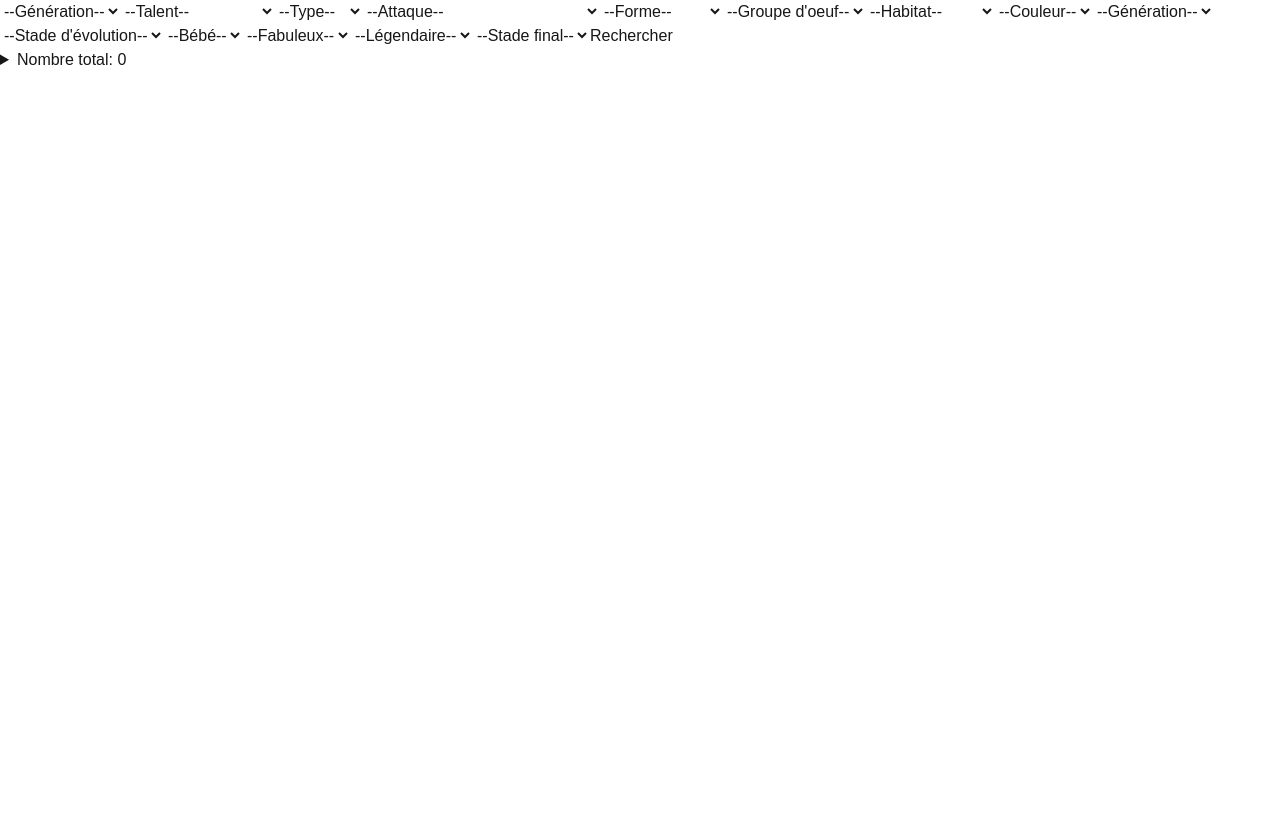
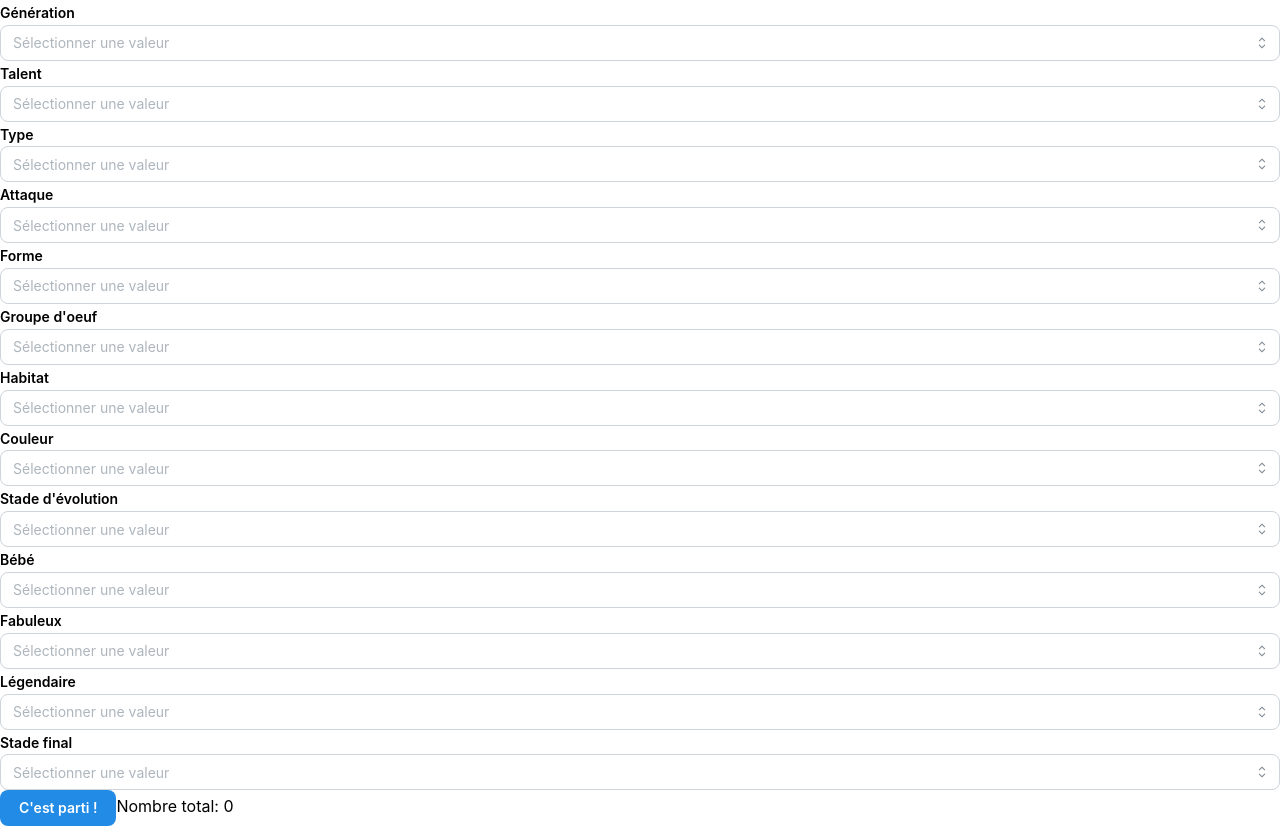
Before and after one commit to JeanDracolosse/poke-quizz, a Next.js app: page / in a window 1280 px wide. Before the commit the page ends 800 px from the top, so only its background shows below. Built offline with nearby package versions, Linux system fonts and the light colour scheme.

Commit message:
Add mantine

```diff
--- a/app/Constants.tsx
+++ b/app/Constants.tsx
@@ -1,2 +1,3 @@
 export const GRAPHQL_URL = 'https://graphql.pokeapi.co/v1beta2'
 export const LANG_ID = 5
+export const CHUNK_SIZE = 10;
--- a/app/components/CriteriaSelects.tsx
+++ b/app/components/CriteriaSelects.tsx
@@ -2,7 +2,9 @@
 
 import { useState } from "react";
 import PokemonQueryBuilder from "../util/PokemonQueryBuilder";
-import { GRAPHQL_URL, LANG_ID } from "../Constants";
+import { CHUNK_SIZE, GRAPHQL_URL, LANG_ID } from "../Constants";
+import { Select, Table, Button, Spoiler } from '@mantine/core';
+
 
 export type Props = {
     abilities: { id: string, name: string }[];
@@ -15,21 +17,23 @@ export type Props = {
 };
 
 export default function CriteriaSelects({ abilities, types, moves, shapes, eggGroups, habitats, colors }: Props) {
-    const [selectedGeneration, setSelectedGeneration] = useState<string | undefined>(undefined);
-    const [selectedAbility, setSelectedAbility] = useState<string | undefined>(undefined);
-    const [selectedType, setSelectedType] = useState<string | undefined>(undefined);
-    const [selectedMove, setSelectedMove] = useState<string | undefined>(undefined);
-    const [selectedShape, setSelectedShape] = useState<string | undefined>(undefined);
-    const [selectedEggGroup, setSelectedEggGroup] = useState<string | undefined>(undefined);
-    const [selectedHabitat, setSelectedHabitat] = useState<string | undefined>(undefined);
-    const [selectedColor, setSelectedColor] = useState<string | undefined>(undefined);
-    const [selectedEvolutionStage, setSelectedEvolutionStage] = useState<string | undefined>(undefined);
-    const [selectedBaby, setSelectedBaby] = useState<string | undefined>(undefined);
-    const [selectedLegendary, setSelectedLegendary] = useState<string | undefined>(undefined);
-    const [selectedMythical, setSelectedMythical] = useState<string | undefined>(undefined);
-    const [selectedEvolve, setSelectedEvolve] = useState<string | undefined>(undefined);
+    const [expanded, setExpanded] = useState(false);
 
-    const [pokemonList, setPokemonList] = useState([]);
+    const [selectedGeneration, setSelectedGeneration] = useState<string | null>(null);
+    const [selectedAbility, setSelectedAbility] = useState<string | null>(null);
+    const [selectedType, setSelectedType] = useState<string | null>(null);
+    const [selectedMove, setSelectedMove] = useState<string | null>(null);
+    const [selectedShape, setSelectedShape] = useState<string | null>(null);
+    const [selectedEggGroup, setSelectedEggGroup] = useState<string | null>(null);
+    const [selectedHabitat, setSelectedHabitat] = useState<string | null>(null);
+    const [selectedColor, setSelectedColor] = useState<string | null>(null);
+    const [selectedEvolutionStage, setSelectedEvolutionStage] = useState<string | null>(null);
+    const [selectedBaby, setSelectedBaby] = useState<string | null>(null);
+    const [selectedLegendary, setSelectedLegendary] = useState<string | null>(null);
+    const [selectedMythical, setSelectedMythical] = useState<string | null>(null);
+    const [selectedEvolve, setSelectedEvolve] = useState<string | null>(null);
+
+    const [pokemonList, setPokemonList] = useState<[string][]>([]);
 
     async function handleSearch() {
         let graphqlQueryBuilder: PokemonQueryBuilder = new PokemonQueryBuilder()
@@ -70,7 +74,7 @@ export default function CriteriaSelects({ abilities, types, moves, shapes, eggGr
             graphqlQueryBuilder = graphqlQueryBuilder.withMythical(selectedMythical === "1")
         }
         if (selectedEvolve) {
-            graphqlQueryBuilder = graphqlQueryBuilder.withEvolve(selectedEvolve === "1")
+            graphqlQueryBuilder = graphqlQueryBuilder.withEvolve(selectedEvolve !== "1")
         }
 
         const graphqlBody = graphqlQueryBuilder.build()
@@ -85,250 +89,184 @@ export default function CriteriaSelects({ abilities, types, moves, shapes, eggGr
         )
 
         const posts = await data.json()
-        setPokemonList(graphqlQueryBuilder.formatReponse(posts, LANG_ID))
+
+        const pokemonFullList = graphqlQueryBuilder.formatReponse(posts, LANG_ID)
+        const columns = [];
+        for (let i = 0; i < pokemonFullList.length; i += CHUNK_SIZE) {
+            columns.push(pokemonFullList.slice(i, i + CHUNK_SIZE));
+        }
+        setPokemonList(columns)
     }
 
     return (
         <div>
-            <select
+            <Select
+                label="Génération"
+                placeholder="Sélectionner une valeur"
+                data={Array.from({ length: 9 }, (_, n) => n + 1).map(generation => ({
+                    value: generation.toString(),
+                    label: generation.toString()
+                }))}
                 value={selectedGeneration}
-                onChange={(e) => setSelectedGeneration(e.target.value)} >
-                <option value="">
-                    --Génération--
-                </option>
-
-                {Array.from({ length: 9 }, (_, n) => n + 1).map(generation => (
-                    <option
-                        key={generation}
-                        value={generation}
-                    >
-                        {generation}
-                    </option>
-                ))}
-            </select>
-            <select
+                onChange={setSelectedGeneration}
+                allowDeselect
+            />
+            <Select
+                label="Talent"
+                placeholder="Sélectionner une valeur"
+                data={abilities.map(a => ({
+                    value: a.id,
+                    label: a.name
+                }))}
                 value={selectedAbility}
-                onChange={(e) => setSelectedAbility(e.target.value)} >
-                <option value="">
-                    --Talent--
-                </option>
-
-                {abilities.map((ability: { id: string, name: string }) => (
-                    <option
-                        key={ability.id}
-                        value={ability.id}
-                    >
-                        {ability.name}
-                    </option>
-                ))}
-            </select>
-            <select
+                onChange={setSelectedAbility}
+                allowDeselect
+            />
+            <Select
+                label="Type"
+                placeholder="Sélectionner une valeur"
+                data={types.map(a => ({
+                    value: a.id,
+                    label: a.name
+                }))}
                 value={selectedType}
-                onChange={(e) => setSelectedType(e.target.value)} >
-                <option value="">
-                    --Type--
-                </option>
-
-                {types.map((typeEntry: { id: string, name: string }) => (
-                    <option
-                        key={typeEntry.id}
-                        value={typeEntry.id}
-                    >
-                        {typeEntry.name}
-                    </option>
-                ))}
-            </select>
-            <select
+                onChange={setSelectedType}
+                allowDeselect
+            />
+            <Select
+                label="Attaque"
+                placeholder="Sélectionner une valeur"
+                data={moves.map(a => ({
+                    value: a.id,
+                    label: a.name
+                }))}
                 value={selectedMove}
-                onChange={(e) => setSelectedMove(e.target.value)} >
-                <option value="">
-                    --Attaque--
-                </option>
-
-                {moves.map((move: { id: string, name: string }) => (
-                    <option
-                        key={move.id}
-                        value={move.id}
-                    >
-                        {move.name}
-                    </option>
-                ))}
-            </select>
-            <select
+                onChange={setSelectedMove}
+                allowDeselect
+            />
+            <Select
+                label="Forme"
+                placeholder="Sélectionner une valeur"
+                data={shapes.map(a => ({
+                    value: a.id,
+                    label: a.name
+                }))}
                 value={selectedShape}
-                onChange={(e) => setSelectedShape(e.target.value)} >
-                <option value="">
-                    --Forme--
-                </option>
-
-                {shapes.map((shape: { id: string, name: string }) => (
-                    <option
-                        key={shape.id}
-                        value={shape.id}
-                    >
-                        {shape.name}
-                    </option>
-                ))}
-            </select>
-            <select
+                onChange={setSelectedShape}
+                allowDeselect
+            />
+            <Select
+                label="Groupe d'oeuf"
+                placeholder="Sélectionner une valeur"
+                data={eggGroups.map(a => ({
+                    value: a.id,
+                    label: a.name
+                }))}
                 value={selectedEggGroup}
-                onChange={(e) => setSelectedEggGroup(e.target.value)} >
-                <option value="">
-                    --Groupe d&apos;oeuf--
-                </option>
-
-                {eggGroups.map((eggGroup: { id: string, name: string }) => (
-                    <option
-                        key={eggGroup.id}
-                        value={eggGroup.id}
-                    >
-                        {eggGroup.name}
-                    </option>
-                ))}
-            </select>
-            <select
+                onChange={setSelectedEggGroup}
+                allowDeselect
+            />
+            <Select
+                label="Habitat"
+                placeholder="Sélectionner une valeur"
+                data={habitats.map(a => ({
+                    value: a.id,
+                    label: a.name
+                }))}
                 value={selectedHabitat}
-                onChange={(e) => setSelectedHabitat(e.target.value)} >
-                <option value="">
-                    --Habitat--
-                </option>
-
-                {habitats.map((habitat: { id: string, name: string }) => (
-                    <option
-                        key={habitat.id}
-                        value={habitat.id}
-                    >
-                        {habitat.name}
-                    </option>
-                ))}
-            </select>
-            <select
+                onChange={setSelectedHabitat}
+                allowDeselect
+            />
+            <Select
+                label="Couleur"
+                placeholder="Sélectionner une valeur"
+                data={colors.map(a => ({
+                    value: a.id,
+                    label: a.name
+                }))}
                 value={selectedColor}
-                onChange={(e) => setSelectedColor(e.target.value)} >
-                <option value="">
-                    --Couleur--
-                </option>
-
-                {colors.map((color: { id: string, name: string }) => (
-                    <option
-                        key={color.id}
-                        value={color.id}
-                    >
-                        {color.name}
-                    </option>
-                ))}
-            </select>
-            <select
-                value={selectedGeneration}
-                onChange={(e) => setSelectedGeneration(e.target.value)} >
-                <option value="">
-                    --Génération--
-                </option>
-
-                {Array.from({ length: 9 }, (_, n) => n + 1).map(generation => (
-                    <option
-                        key={generation}
-                        value={generation}
-                    >
-                        {generation}
-                    </option>
-                ))}
-            </select>
-            <select
+                onChange={setSelectedColor}
+                allowDeselect
+            />
+            <Select
+                label="Stade d'évolution"
+                placeholder="Sélectionner une valeur"
+                data={Array.from({ length: 3 }, (_, n) => n + 1).map(evolutionStage => ({
+                    value: evolutionStage.toString(),
+                    label: evolutionStage.toString()
+                }))}
                 value={selectedEvolutionStage}
-                onChange={(e) => setSelectedEvolutionStage(e.target.value)} >
-                <option value="">
-                    --Stade d&apos;évolution--
-                </option>
-
-                {Array.from({ length: 3 }, (_, n) => n + 1).map(evolutionStage => (
-                    <option
-                        key={evolutionStage}
-                        value={evolutionStage}
-                    >
-                        {evolutionStage}
-                    </option>
-                ))}
-            </select>
-            <select
+                onChange={setSelectedEvolutionStage}
+                allowDeselect
+            />
+            <Select
+                label="Bébé"
+                placeholder="Sélectionner une valeur"
+                data={Array.from({ length: 2 }, (_, n) => n + 1).map(baby => ({
+                    value: baby.toString(),
+                    label: baby === 1 ? "Oui" : "Non"
+                }))}
                 value={selectedBaby}
-                onChange={(e) => setSelectedBaby(e.target.value)} >
-                <option value="">
-                    --Bébé--
-                </option>
-
-                {Array.from({ length: 2 }, (_, n) => n + 1).map(baby => (
-                    <option
-                        key={baby}
-                        value={baby}
-                    >
-                        {baby === 1 ? "Oui" : "Non"}
-                    </option>
-                ))}
-            </select>
-            <select
+                onChange={setSelectedBaby}
+                allowDeselect
+            />
+            <Select
+                label="Fabuleux"
+                placeholder="Sélectionner une valeur"
+                data={Array.from({ length: 2 }, (_, n) => n + 1).map(mythical => ({
+                    value: mythical.toString(),
+                    label: mythical === 1 ? "Oui" : "Non"
+                }))}
                 value={selectedMythical}
-                onChange={(e) => setSelectedMythical(e.target.value)} >
-                <option value="">
-                    --Fabuleux--
-                </option>
-
-                {Array.from({ length: 2 }, (_, n) => n + 1).map(mythical => (
-                    <option
-                        key={mythical}
-                        value={mythical}
-                    >
-                        {mythical === 1 ? "Oui" : "Non"}
-                    </option>
-                ))}
-            </select>
-            <select
+                onChange={setSelectedMythical}
+                allowDeselect
+            />
+            <Select
+                label="Légendaire"
+                placeholder="Sélectionner une valeur"
+                data={Array.from({ length: 2 }, (_, n) => n + 1).map(legendary => ({
+                    value: legendary.toString(),
+                    label: legendary === 1 ? "Oui" : "Non"
+                }))}
                 value={selectedLegendary}
-                onChange={(e) => setSelectedLegendary(e.target.value)} >
-                <option value="">
-                    --Légendaire--
-                </option>
-
-                {Array.from({ length: 2 }, (_, n) => n + 1).map(legendary => (
-                    <option
-                        key={legendary}
-                        value={legendary}
-                    >
-                        {legendary === 1 ? "Oui" : "Non"}
-                    </option>
-                ))}
-            </select>
-            <select
+                onChange={setSelectedLegendary}
+                allowDeselect
+            />
+            <Select
+                label="Stade final"
+                placeholder="Sélectionner une valeur"
+                data={Array.from({ length: 2 }, (_, n) => n + 1).map(evolve => ({
+                    value: evolve.toString(),
+                    label: evolve === 1 ? "Oui" : "Non"
+                }))}
                 value={selectedEvolve}
-                onChange={(e) => setSelectedEvolve(e.target.value)} >
-                <option value="">
-                    --Stade final--
-                </option>
-
-                {Array.from({ length: 2 }, (_, n) => n + 1).map(evolve => (
-                    <option
-                        key={evolve}
-                        value={evolve}
-                    >
-                        {evolve === 1 ? "Oui" : "Non"}
-                    </option>
-                ))}
-            </select>
-            <button onClick={handleSearch}>
-                Rechercher
-            </button>
-            <details>
-                <summary>
-                    {"Nombre total: " + pokemonList.length}
-                </summary>
-                <ul>
-                    {pokemonList.map((pokemon) => (
-                        <li key={pokemon}>
-                            {pokemon}
-                        </li>
-                    ))}
-                </ul>
-            </details>
+                onChange={setSelectedEvolve}
+                allowDeselect
+            />
+            <Button onClick={handleSearch}>
+                C'est parti !
+            </Button>
+            {"Nombre total: " + pokemonList.reduce((acc, row) => acc + row.length, 0)}
+            <Spoiler
+                maxHeight={0}
+                showLabel="Dévoiler la liste"
+                hideLabel="Cacher la liste"
+                expanded={expanded}
+                onExpandedChange={setExpanded}>
+                <div>
+                    <Table>
+                        <Table.Tbody>
+                            {pokemonList.map((pokemon, i) => (
+                                <Table.Tr key={i}>
+                                    {pokemon.map((cell, j) => (
+                                        <Table.Td key={j}>{cell}</Table.Td>
+                                    ))}
+                                </Table.Tr>
+                            ))}
+                        </Table.Tbody>
+                    </Table>
+                </div>
+            </Spoiler >
         </div>
     );
 }
--- a/app/layout.tsx
+++ b/app/layout.tsx
@@ -1,33 +1,24 @@
-import type { Metadata } from "next";
-import { Geist, Geist_Mono } from "next/font/google";
-import "./globals.css";
+// Import styles of packages that you've installed.
+// All packages except `@mantine/hooks` require styles imports
+import '@mantine/core/styles.css';
 
-const geistSans = Geist({
-  variable: "--font-geist-sans",
-  subsets: ["latin"],
-});
+import { MantineProvider, mantineHtmlProps } from '@mantine/core';
 
-const geistMono = Geist_Mono({
-  variable: "--font-geist-mono",
-  subsets: ["latin"],
-});
-
-export const metadata: Metadata = {
-  title: "Create Next App",
-  description: "Generated by create next app",
+export const metadata = {
+  title: 'My Mantine app',
+  description: 'I have followed setup instructions carefully',
 };
 
 export default function RootLayout({
   children,
-}: Readonly<{
+}: {
   children: React.ReactNode;
-}>) {
+}) {
   return (
-    <html
-      lang="en"
-      className={`${geistSans.variable} ${geistMono.variable} h-full antialiased`}
-    >
-      <body className="min-h-full flex flex-col">{children}</body>
+    <html lang="en" {...mantineHtmlProps} suppressHydrationWarning>
+      <body>
+        <MantineProvider>{children}</MantineProvider>
+      </body>
     </html>
   );
 }
--- a/package.json
+++ b/package.json
@@ -9,11 +9,12 @@
     "lint": "eslint"
   },
   "dependencies": {
+    "@mantine/core": "^9.2.1",
+    "@mantine/hooks": "^9.2.1",
     "graphql": "^16.14.0",
     "graphql-request": "^7.4.0",
     "next": "16.2.6",
     "papaparse": "^5.5.3",
-    "postcss": "^8.5.14",
     "react": "19.2.4",
     "react-dom": "19.2.4"
   },
@@ -25,6 +26,9 @@
     "@types/react-dom": "^19",
     "eslint": "^9",
     "eslint-config-next": "16.2.6",
+    "postcss": "^8.5.14",
+    "postcss-preset-mantine": "^1.18.0",
+    "postcss-simple-vars": "^7.0.1",
     "tailwindcss": "^4.3.0",
     "typescript": "^5"
   }
```
Also changed, not shown: 1 other file (tests, documents, lock files or other folders).
